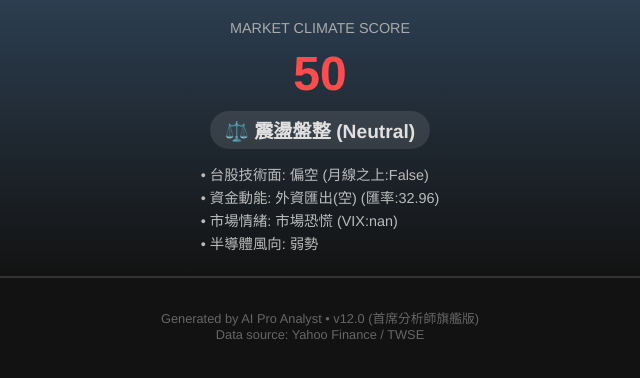
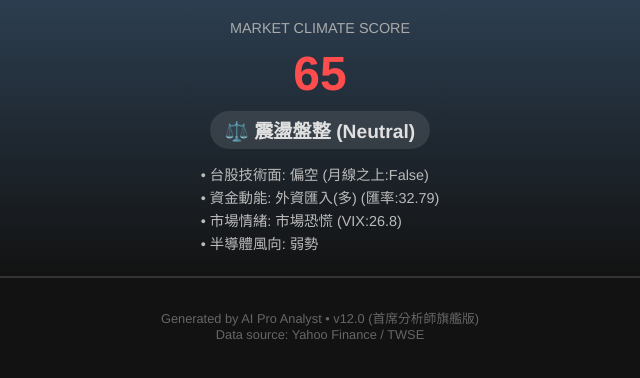
Before and after one commit to hongchihhuang-oss/Stock-analysis, a plain HTML site: page index.html in a window 1280 px wide. Shown: the full height of the page, 320-960 px from the left. Drawn offline with Linux system fonts and the light colour scheme.

Commit message:
deploy: a1b85d24affce5f4fd4e1d7ee7a279c64473d749

```diff
--- a/index.html
+++ b/index.html
@@ -60,11 +60,11 @@
 
     <div class="macro-header">
         <div style="font-size: 0.9em; color: #aaa;">MARKET CLIMATE SCORE</div>
-        <div class="macro-score">50</div>
+        <div class="macro-score">65</div>
         <div class="macro-trend">⚖️ 震盪盤整 (Neutral)</div>
         <br>
         <div class="macro-list">
-            • 台股技術面: 偏空 (月線之上:False)<br>• 資金動能: 外資匯出(空) (匯率:32.96)<br>• 市場情緒: 市場恐慌 (VIX:nan)<br>• 半導體風向: 弱勢<br>
+            • 台股技術面: 偏空 (月線之上:False)<br>• 資金動能: 外資匯入(多) (匯率:32.79)<br>• 市場情緒: 市場恐慌 (VIX:26.8)<br>• 半導體風向: 弱勢<br>
         </div>
     </div>
 
```
